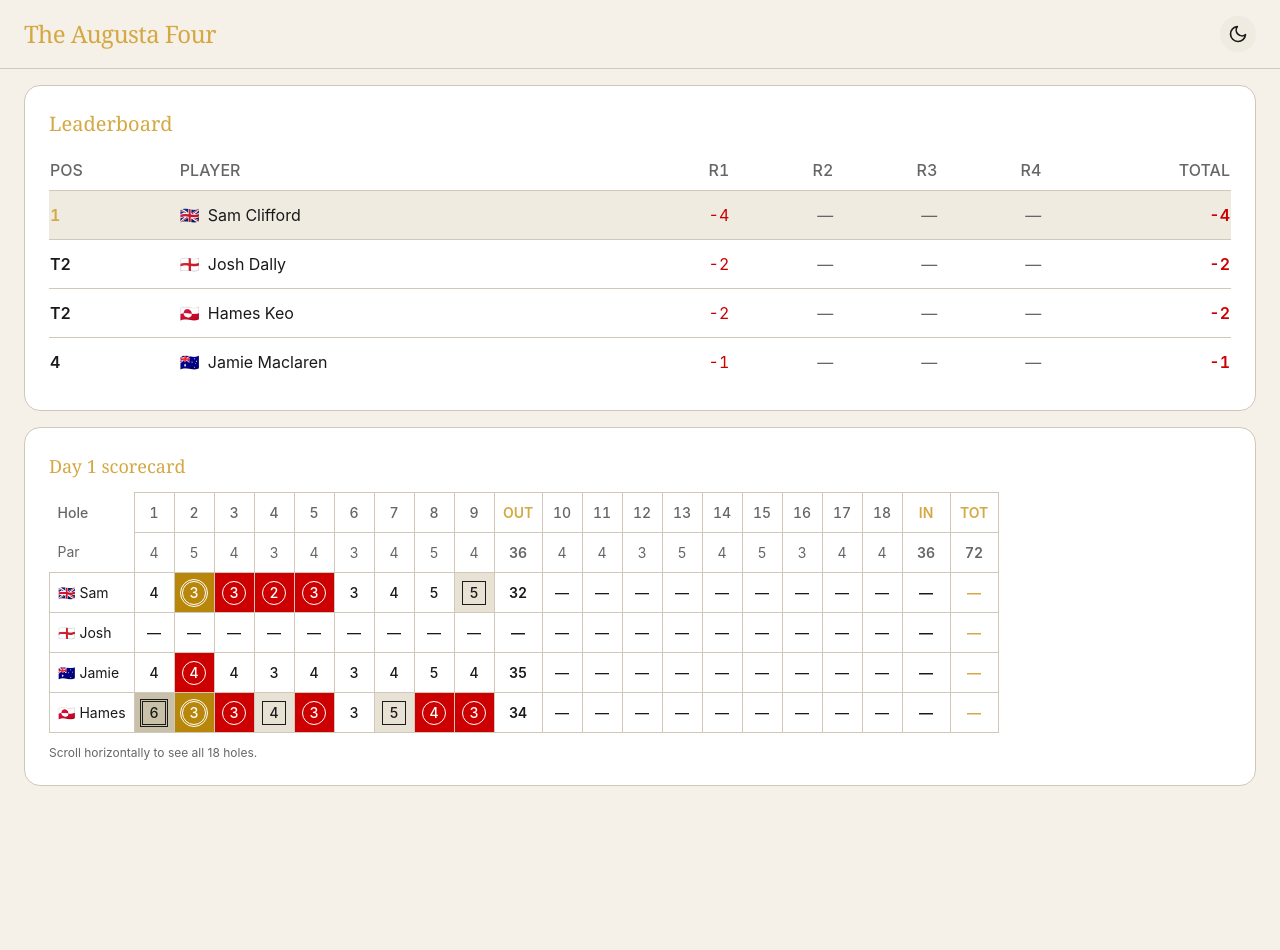
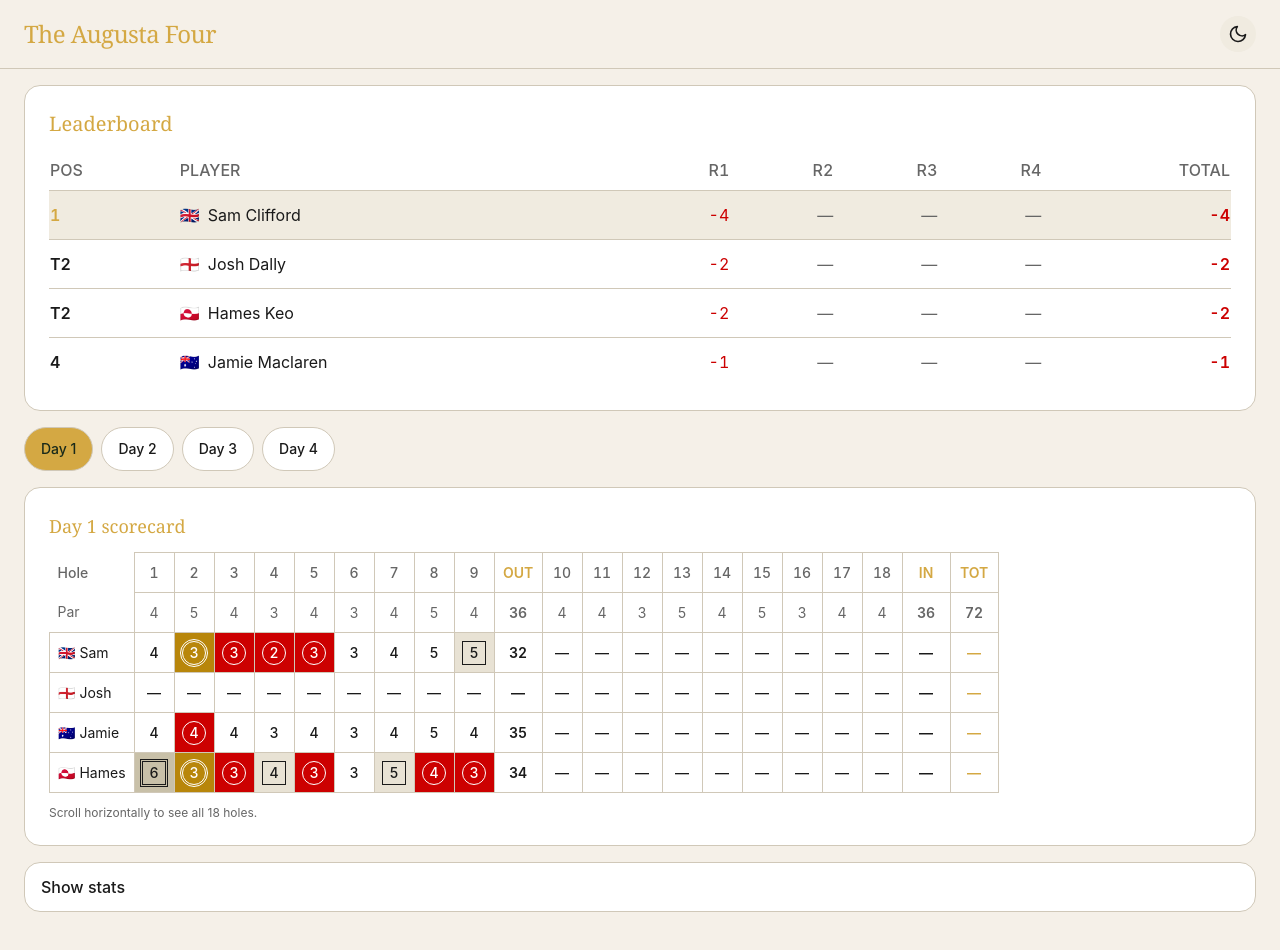
Before and after one commit to jameskeo126/webbers-golf-dashboard, a Next.js app: page / in a window 1280 px wide. Shown: the top 950 px of the page. Before the commit the page ends 802 px from the top, so only its background shows below. Built offline with nearby package versions, Linux system fonts and the light colour scheme.

Commit message:
Wire dashboard: header + leaderboard + tabs + round detail + stats

```diff
--- a/app/page.tsx
+++ b/app/page.tsx
@@ -1,15 +1,26 @@
+"use client"
+
+import { useState } from "react"
 import { Header } from "@/components/Header"
 import { Leaderboard } from "@/components/Leaderboard"
-import { Scorecard } from "@/components/Scorecard"
+import { SeasonCommentary } from "@/components/SeasonCommentary"
+import { RoundTabs } from "@/components/RoundTabs"
+import { RoundDetail } from "@/components/RoundDetail"
+import { StatsPanel } from "@/components/StatsPanel"
 import { ROUNDS } from "@/data/rounds"
 
 export default function HomePage() {
-  const round1 = ROUNDS.find(r => r.roundNumber === 1)!
+  const [selectedRound, setSelectedRound] = useState<1 | 2 | 3 | 4>(1)
+  const round = ROUNDS.find(r => r.roundNumber === selectedRound)!
+
   return (
-    <main>
+    <main className="min-h-screen pb-12">
       <Header />
       <Leaderboard />
-      <Scorecard round={round1} />
+      <SeasonCommentary />
+      <RoundTabs selected={selectedRound} onSelect={setSelectedRound} />
+      <RoundDetail round={round} />
+      <StatsPanel />
     </main>
   )
 }
```
